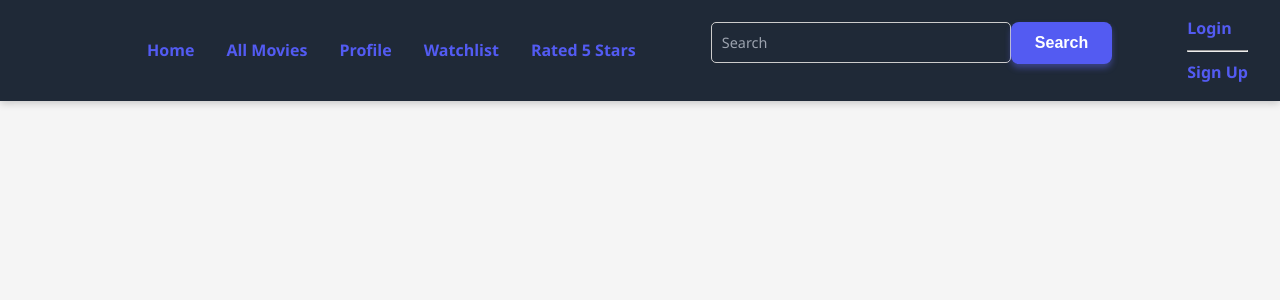
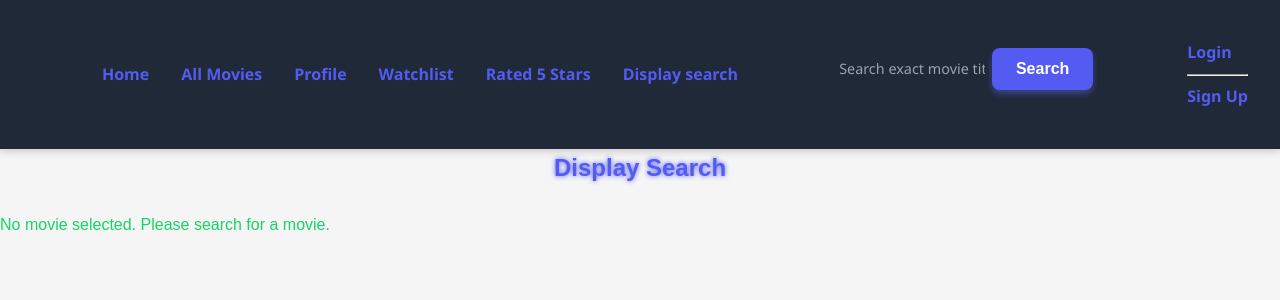
Before and after one commit to Emmakaranja1/moviemix-mock-Api, a React (Vite) app: page /display-search in a window 1280 px wide. Shown: the top 300 px of the page. Built offline with nearby package versions, Linux system fonts and the light colour scheme.

Commit message:
updated the srarchbar with responsive activity

```diff
--- /dev/null
+++ b/db.json
@@ -0,0 +1,59 @@
+{
+  "movies": [
+    {
+      "id": "1",
+      "title": "Inception",
+      "genre": "Thriller",
+      "releaseYear": "2010",
+      "image": "https://i.pinimg.com/236x/e2/dd/2d/e2dd2d4cacab4081ac8a16fd4bcaa69d.jpg",
+      "rating": 1
+    },
+    {
+      "id": "130f",
+      "title": "The Bee keeper",
+      "genre": "Action",
+      "releaseYear": "2024",
+      "image": "https://i.pinimg.com/474x/1c/bf/f7/1cbff7f73a765d071f6a4f4db9c2e324.jpg",
+      "rating": 5
+    }
+  ],
+  "users": [
+    {
+      "id": "a",
+      "name": "Emma",
+      "email": "emma@example.com"
+    },
+    {
+      "id": "b",
+      "name": "John",
+      "email": "john@example.com"
+    }
+  ],
+  "watchlist": [
+    {
+      "id": "2da5",
+      "title": "coco",
+      "genre": "Animation",
+      "releaseYear": "2024",
+      "image": "https://i.pinimg.com/236x/74/2d/71/742d716a528929b0f2f80ae936d941e1.jpg"
+    },
+    {
+      "id": "1",
+      "title": "Inception",
+      "genre": "Thriller",
+      "releaseYear": "2010",
+      "image": "https://i.pinimg.com/236x/e2/dd/2d/e2dd2d4cacab4081ac8a16fd4bcaa69d.jpg",
+      "rating": 1
+    }
+  ],
+  "ratedFiveStars": [
+    {
+      "id": "1",
+      "title": "Inception",
+      "genre": "Thriller",
+      "releaseYear": "2010",
+      "image": "https://i.pinimg.com/236x/e2/dd/2d/e2dd2d4cacab4081ac8a16fd4bcaa69d.jpg",
+      "rating": 5
+    }
+  ]
+}
--- a/src/App.jsx
+++ b/src/App.jsx
@@ -1,46 +1,36 @@
+import { BrowserRouter as Router, Routes, Route } from 'react-router-dom';
+import { useState } from 'react';
+import './App.css';
 
-
-import { BrowserRouter as Router, Routes, Route } from 'react-router-dom'
-import './App.css'
-import Profile from './Profile.jsx'
-import Login from './Login.jsx'
-import Signup from './Signup.jsx'
+import Profile from './Profile.jsx';
+import Login from './Login.jsx';
+import Signup from './Signup.jsx';
 import Navbar from './components/Navbar.jsx';
 import Homepage from './components/Homepage.jsx';
-import AllMovies from './components/AllMovies';
-import Watchlist from './components/Watchlist';
-import RatedFiveStars from './components/RatedFiveStars';
-
-
-
-
+import AllMovies from './components/AllMovies.jsx';
+import Watchlist from './components/Watchlist.jsx';
+import RatedFiveStars from './components/RatedFiveStars.jsx';
+import DisplaySearch from './components/DisplaySearch.jsx';
 
 
 function App() {
+  const [selectedMovie, setSelectedMovie] = useState(null);
+
   return (
     <Router>
       <div className="app-container">
         <Navbar />
-        <Routes>
 
 
-
-
-
+        <Routes>
           <Route path="/profile" element={<Profile />} />
-
           <Route path="/login" element={<Login />} />
-
           <Route path="/signup" element={<Signup />} />
-
-
-
           <Route path="/homepage" element={<Homepage />} />
-
+          <Route path="/display-search" element={<DisplaySearch selectedMovie={selectedMovie} />} />
           <Route path="/all-movies" element={<AllMovies />} />
           <Route path="/watchlist" element={<Watchlist />} />
           <Route path="/rated-5-stars" element={<RatedFiveStars />} />
-
         </Routes>
       </div>
     </Router>
--- /dev/null
+++ b/src/components/DisplaySearch.jsx
@@ -0,0 +1,19 @@
+function DisplaySearch({ selectedMovie }) {
+  return (
+    <div className="homepage-container">
+      <h2>Display Search</h2>
+
+      {selectedMovie ? (
+        <div className="movie-display">
+          <h3>{selectedMovie.title}</h3>
+          <p><strong>Genre:</strong> {selectedMovie.genre}</p>
+
+        </div>
+      ) : (
+        <p>No movie selected. Please search for a movie.</p>
+      )}
+    </div>
+  );
+}
+
+export default DisplaySearch;
--- a/src/components/Navbar.css
+++ b/src/components/Navbar.css
@@ -37,7 +37,14 @@ nav {
   .nav-links img {
     height: 20px;
   }
+  .search-bar {
+    display: flex;
+    align-items: center;
 
+    padding: 2rem 4rem;
+    border-radius: 5px;
+    transition: background-color 0.3s ease;
+  }
 
 
 
--- a/src/components/Navbar.jsx
+++ b/src/components/Navbar.jsx
@@ -48,8 +48,14 @@ function Navbar() {
             <span>Rated 5 Stars</span>
           </Link>
         </li>
-      </ul>
+      <li>
 
+        <Link to="/displaysearch">
+        <span>Display search</span>
+        </Link>
+        </li>
+
+        </ul>
       <div className="search-bar">
         <Searchbar />
       </div>
--- a/src/components/Searchbar.jsx
+++ b/src/components/Searchbar.jsx
@@ -1,27 +1,63 @@
-import React from 'react'
-import {useState} from 'react';
-function Searchbar ()  {
-    const [search, setSearch] = useState('');
-    const handleInputChange =(e) =>{
-        setSearch(e.target.value);
+import { useState } from 'react';
+import axios from 'axios';
+import { useNavigate } from 'react-router-dom';
+
+function Searchbar({ setSelectedMovie }) {
+  const [query, setQuery] = useState('');
+  const [isLoading, setIsLoading] = useState(false);
+  const navigate = useNavigate();
+
+  const handleInputChange = (e) => {
+    setQuery(e.target.value);
+  };
+
+  const handleSearchClick = () => {
+    if (!query.trim()) {
+      setSelectedMovie(null);
+      alert('Please enter a movie title to search.');
+      return;
     }
-    const handleSearch = () => {
-        // Perform search logic here
-        console.log('Searching for:', search);
-        // add api call here
-    }
+
+    setIsLoading(true);
+
+    axios
+      .get('http://localhost:3001/movies')
+      .then((response) => {
+        const movies = response.data;
+        const foundMovie = movies.find(
+          (movie) => movie.title.toLowerCase().trim() === query.toLowerCase().trim()
+        );
+
+        if (foundMovie) {
+          setSelectedMovie(foundMovie);
+          navigate('/display-search');
+        } else {
+          setSelectedMovie(null);
+          alert('No movie found with that exact title.');
+        }
+      })
+      .catch((error) => {
+        console.error('Error fetching data:', error);
+        alert(`An error occurred: ${error.message}`);
+      })
+      .finally(() => {
+        setIsLoading(false);
+      });
+  };
+
   return (
-    <div className="search-bar">
-        <input
-            type="text"
-            placeholder="Search"
-            value={search}
-            onChange={handleInputChange}
-            style={{width: '300px', padding: '10px', borderRadius: '5px', border: '1px solid #ccc'}}
-        />
-        <button onClick={handleSearch}>Search</button>
+    <div className="searchbar">
+      <input
+        type="text"
+        placeholder="Search exact movie title..."
+        value={query}
+        onChange={handleInputChange}
+      />
+      <button onClick={handleSearchClick} disabled={isLoading}>
+        {isLoading ? 'Searching...' : 'Search'}
+      </button>
     </div>
-  )
+  );
 }
 
-export default Searchbar
+export default Searchbar;
```
Also changed, not shown: package.json (+48 -0 lines), 1 other file (tests, documents, lock files or other folders).
